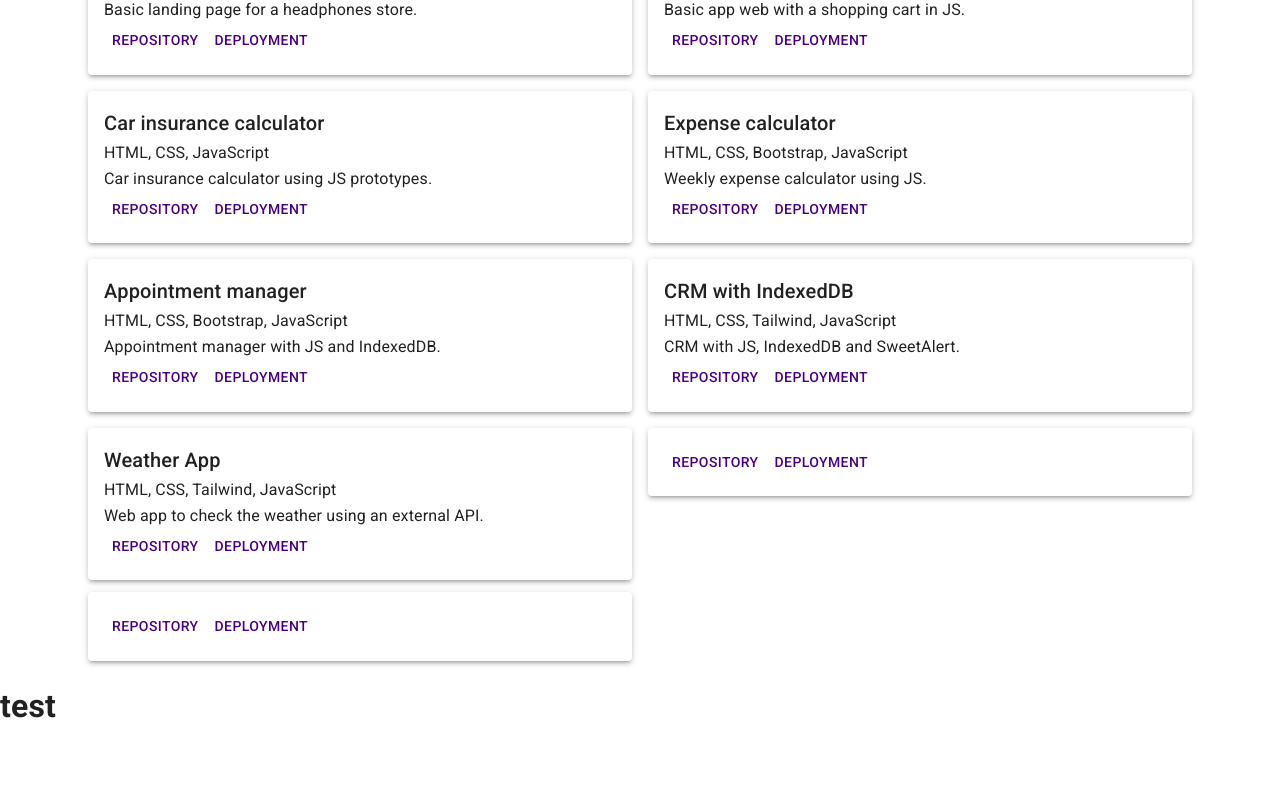
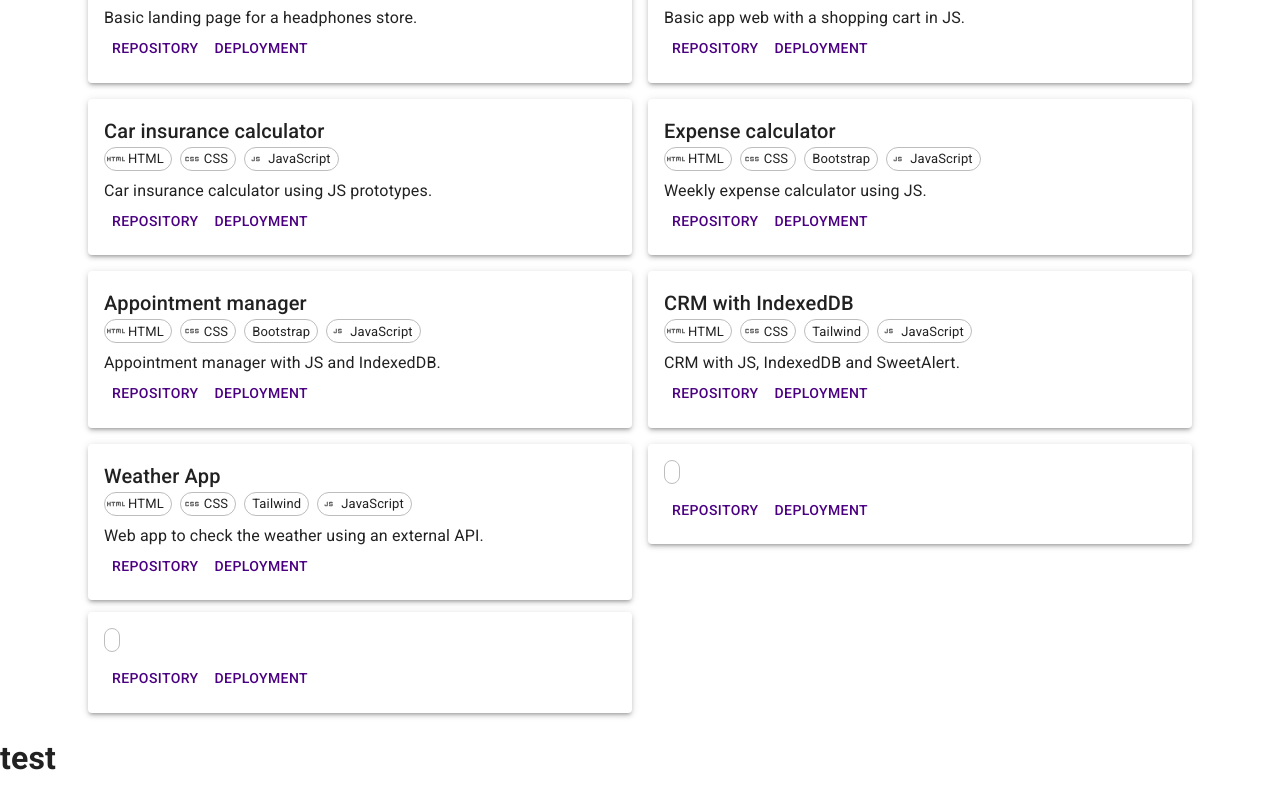
Before and after one commit to martaalcazarr/portfolio-react, a React (Vite) app: page /projects in a window 1280 px wide. Shown: the part 322-1126 px from the top of the page. Before the commit the page ends 1074 px from the top, so only its background shows below. Built offline with nearby package versions, Linux system fonts and the light colour scheme.

Commit message:
add chips with mui icons to projects

```diff
--- a/src/components/Projects.jsx
+++ b/src/components/Projects.jsx
@@ -1,9 +1,24 @@
+import Chip from "@mui/material/Chip";
+import { Container, Typography, Grid, Paper, Button, Link } from "@mui/material";
+import { useLanguage } from "../context/languageContext";
+import {
+  Html as HtmlIcon,
+  Css as CssIcon,
+  Javascript as JavascriptIcon,
 
-import { Container, Typography, Grid, Paper, Button, Link } from '@mui/material';
-import { useLanguage } from '../context/languageContext';
+} from "@mui/icons-material";
 
 const Projects = () => {
   const { languageData } = useLanguage();
+
+  // Define un objeto que mapea las tecnologías a sus respectivos iconos
+  const techIcons = {
+    HTML: <HtmlIcon />,
+    CSS: <CssIcon />,
+    JavaScript: <JavascriptIcon />,
+
+    // Agrega otros iconos según tus necesidades
+  };
 
   return (
     <Container>
@@ -15,12 +30,34 @@ const Projects = () => {
           <Grid item xs={12} md={6} key={project.projectId}>
             <Paper elevation={3} sx={{ padding: 2 }}>
               <Typography variant="h6">{project.title}</Typography>
-              <Typography variant="subtitle1">{project.technologies}</Typography>
+              {/* Mapea las tecnologías a Chips con los iconos correspondientes */}
+              <div>
+                {project.technologies.split(", ").map((tech) => (
+                  <Chip
+                    key={tech}
+                    variant="outlined"
+                    size="small"
+                    icon={techIcons[tech]}
+                    label={tech}
+                    style={{ marginRight: 8, marginBottom: 8 }}
+                  />
+                ))}
+              </div>
               <Typography>{project.description}</Typography>
-              <Button component={Link} href={project.repoLink} target="_blank" rel="noopener noreferrer">
+              <Button
+                component={Link}
+                href={project.repoLink}
+                target="_blank"
+                rel="noopener noreferrer"
+              >
                 {languageData.myProjects.viewRepo}
               </Button>
-              <Button component={Link} href={project.deployLink} target="_blank" rel="noopener noreferrer">
+              <Button
+                component={Link}
+                href={project.deployLink}
+                target="_blank"
+                rel="noopener noreferrer"
+              >
                 {languageData.myProjects.viewDeploy}
               </Button>
             </Paper>
@@ -36,12 +73,34 @@ const Projects = () => {
           <Grid item xs={12} md={6} key={groupProject.projectId}>
             <Paper elevation={3} sx={{ padding: 2 }}>
               <Typography variant="h6">{groupProject.title}</Typography>
-              <Typography variant="subtitle1">{groupProject.technologies}</Typography>
+              {/* Mapea las tecnologías a Chips con los iconos correspondientes */}
+              <div>
+                {groupProject.technologies.split(", ").map((tech) => (
+                  <Chip
+                    key={tech}
+                    variant="outlined"
+                    size="small"
+                    icon={techIcons[tech]}
+                    label={tech}
+                    style={{ marginRight: 8, marginBottom: 8 }}
+                  />
+                ))}
+              </div>
               <Typography>{groupProject.description}</Typography>
-              <Button component={Link} href={groupProject.repoLink} target="_blank" rel="noopener noreferrer">
+              <Button
+                component={Link}
+                href={groupProject.repoLink}
+                target="_blank"
+                rel="noopener noreferrer"
+              >
                 {languageData.myProjects.viewRepo}
               </Button>
-              <Button component={Link} href={groupProject.deployLink} target="_blank" rel="noopener noreferrer">
+              <Button
+                component={Link}
+                href={groupProject.deployLink}
+                target="_blank"
+                rel="noopener noreferrer"
+              >
                 {languageData.myProjects.viewDeploy}
               </Button>
             </Paper>
@@ -50,6 +109,6 @@ const Projects = () => {
       </Grid>
     </Container>
   );
-}
+};
 
 export default Projects;
--- a/src/lang/en.json
+++ b/src/lang/en.json
@@ -46,7 +46,8 @@
           "repoLink": "https://github.com/martaalcazarr/audiotech",
           "deployLink": "",
           "imageUrl": ""
-        }, {
+        },
+        {
           "projectId": 4,
           "title": "Shopping Cart",
           "technologies": "HTML, CSS, JavaScript",
--- a/src/lang/es.json
+++ b/src/lang/es.json
@@ -46,7 +46,8 @@
         "repoLink": "https://github.com/martaalcazarr/audiotech",
         "deployLink": "",
         "imageUrl": ""
-      }, {
+      },
+      {
         "projectId": 4,
         "title": "Carrito de compras",
         "technologies": "HTML, CSS, JavaScript",
```
